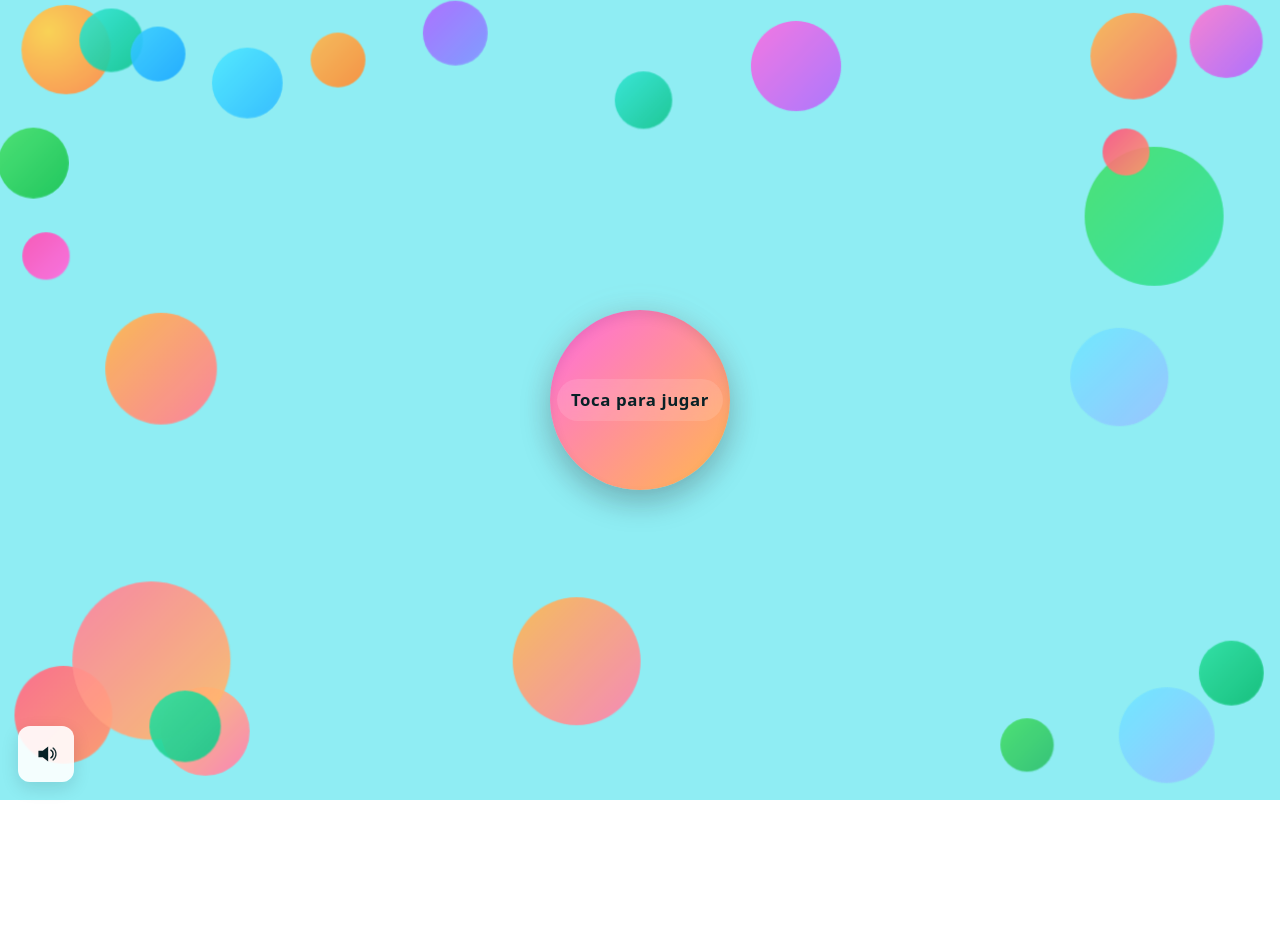
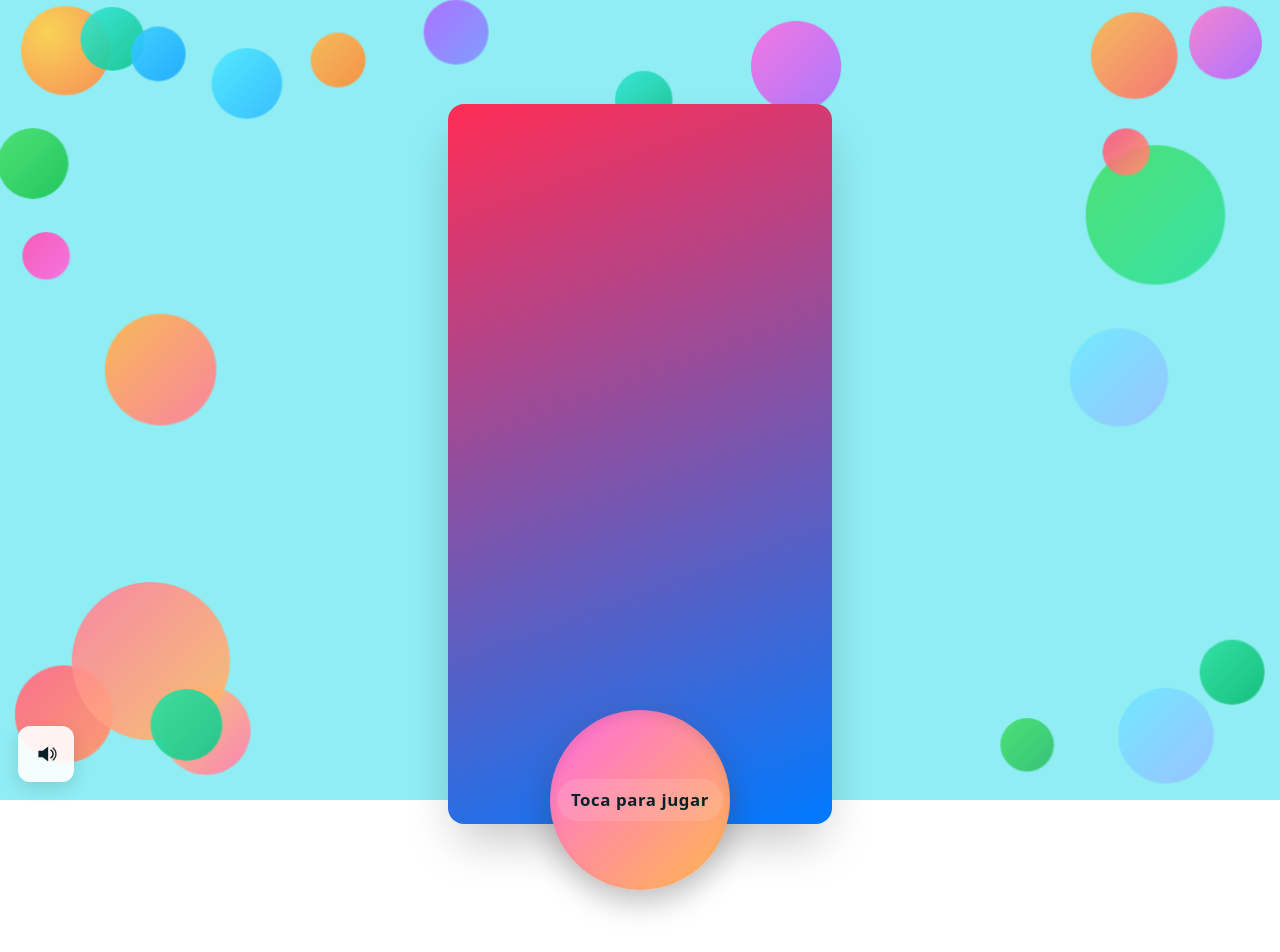
Before and after one commit to JoelxD12O/arte_tecnologiaa, a React (Vite) app: page / in a window 1280 px wide. Shown: the top 952 px of the page. Before the commit the page ends 800 px from the top, so only its background shows below. Built offline with nearby package versions, Linux system fonts and the light colour scheme.

Commit message:
feat: update App component layout and integrate ReelComponent

```diff
--- a/src/App.tsx
+++ b/src/App.tsx
@@ -1,19 +1,28 @@
-import './App.css'
-import BackgroundBubbles from './components/BackgroundBubbles'
-import PlayButton from './components/PlayButton'
-import AudioControl from './components/AudioControl'
+import './App.css';
+import { useState } from 'react';
+import BackgroundBubbles from './components/BackgroundBubbles';
+import AudioControl from './components/AudioControl';
+import ReelComponent from './components/ReelComponent';
+import PlayButton from './components/PlayButton';
 
 function App() {
+  const [isBlackBackground, setIsBlackBackground] = useState(false);
+
   return (
-    <>
-      <BackgroundBubbles />
-      {/* content above background */}
-      <div style={{ position: 'fixed', inset: 0, zIndex: 10, display: 'flex', alignItems: 'center', justifyContent: 'center', pointerEvents: 'none' }}>
-        <PlayButton onClick={() => console.log('Jugar presionado')} />
+    <div className={`min-h-screen ${isBlackBackground ? 'bg-black' : 'bg-transparent'}`}>
+      {!isBlackBackground && <BackgroundBubbles />}
+      <AudioControl />
+      <div className="relative top-10">
+          <ReelComponent />
       </div>
-      <AudioControl />
-    </>
-  )
+
+
+      <div className="mt-[250px] text-center">
+        <PlayButton onClick={() => setIsBlackBackground(!isBlackBackground)} />
+      </div>
+
+    </div>
+  );
 }
 
-export default App
+export default App;
--- a/src/components/PlayButton.tsx
+++ b/src/components/PlayButton.tsx
@@ -21,7 +21,7 @@ export default function PlayButton({ onClick }: { onClick?: () => void }) {
 
     window.setTimeout(() => ripple.remove(), 900)
 
-  const DURATION = 1200
+    const DURATION = 1200
 
     try {
       window.dispatchEvent(new CustomEvent('bubble-speedup', { detail: { source: 'play-button', duration: DURATION } }))
@@ -43,11 +43,13 @@ export default function PlayButton({ onClick }: { onClick?: () => void }) {
       window.dispatchEvent(ev2)
     }
 
+    document.body.style.backgroundColor = 'black'
+
     if (onClick) onClick()
   }, [onClick])
 
   return (
-    <div className="play-wrapper" aria-hidden="false">
+    <div className="play-wrapper mt-200" aria-hidden="false">
       <button
         ref={wrapperRef}
         className="play-button glow"
```
